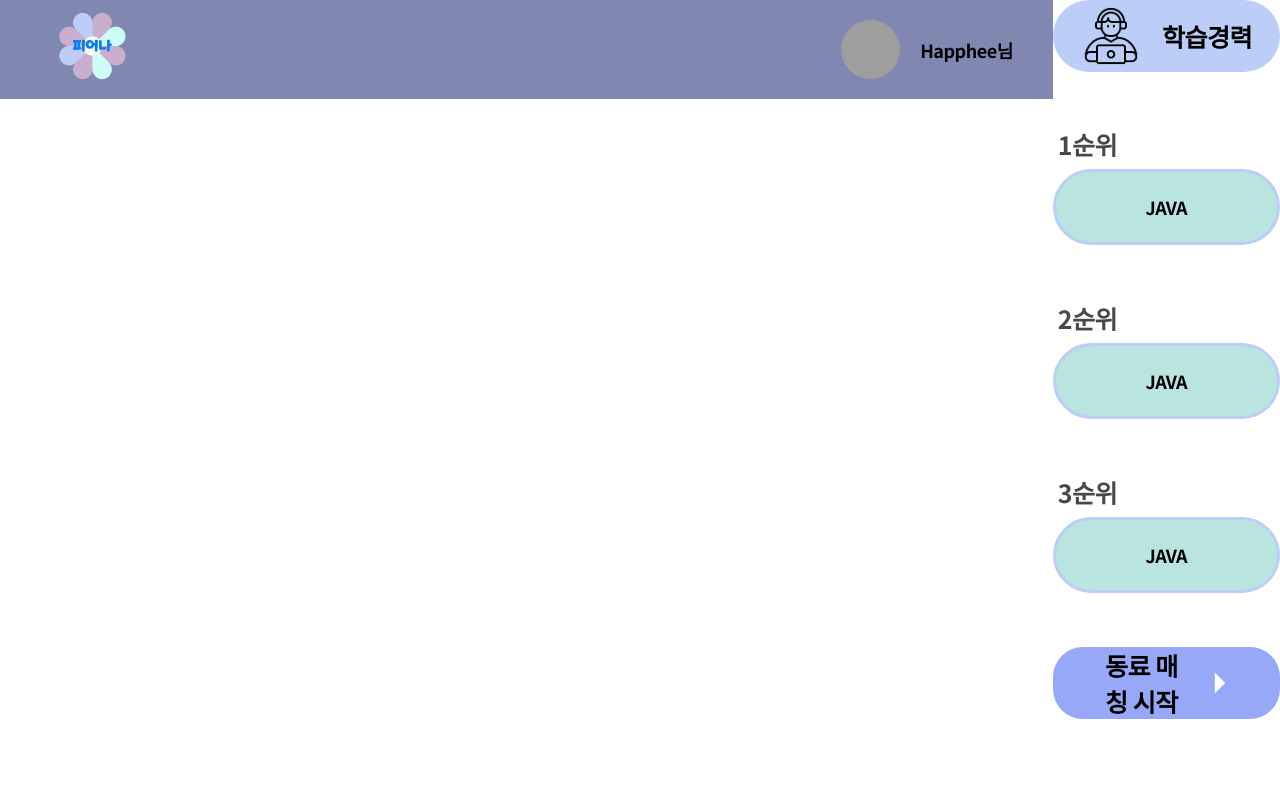
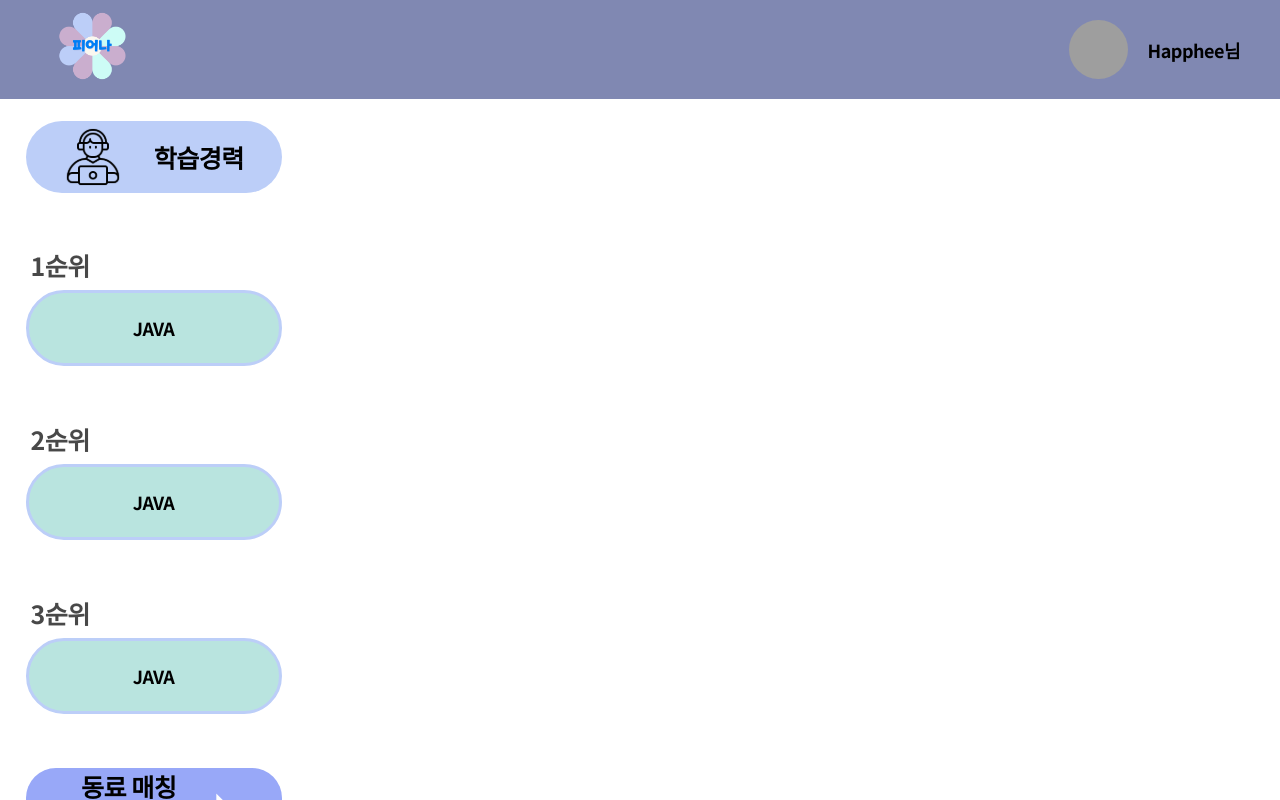
Before and after one commit to PeerNA/Frontend, a React (Create React App) app: page /main in a window 1280 px wide. Built offline with nearby package versions, Linux system fonts and the light colour scheme; grey boxes are pictures that could not be loaded.

Commit message:
style : 메인페이지 좌측 section 스타일링

```diff
--- a/src/@components/MainPage/style.ts
+++ b/src/@components/MainPage/style.ts
@@ -3,5 +3,16 @@ import styled from 'styled-components';
 export const St = {
   MainWrapper: styled.div`
     display: flex;
+    flex-direction: column;
+
+    width: 100%;
+
+    & > section {
+      width: 20%;
+      margin-top: 2.2rem;
+      margin-left: 2%;
+
+      margin-bottom: 4rem;
+    }
   `,
 };
```
